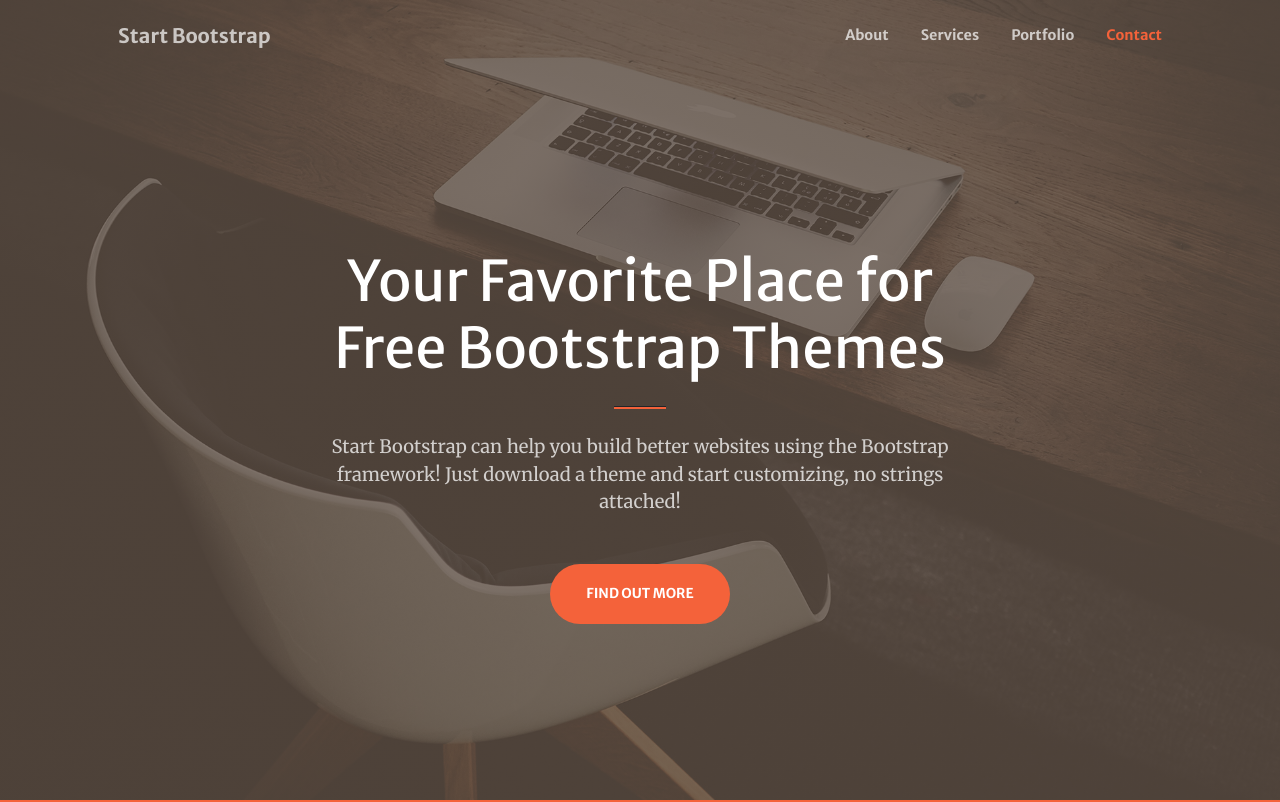
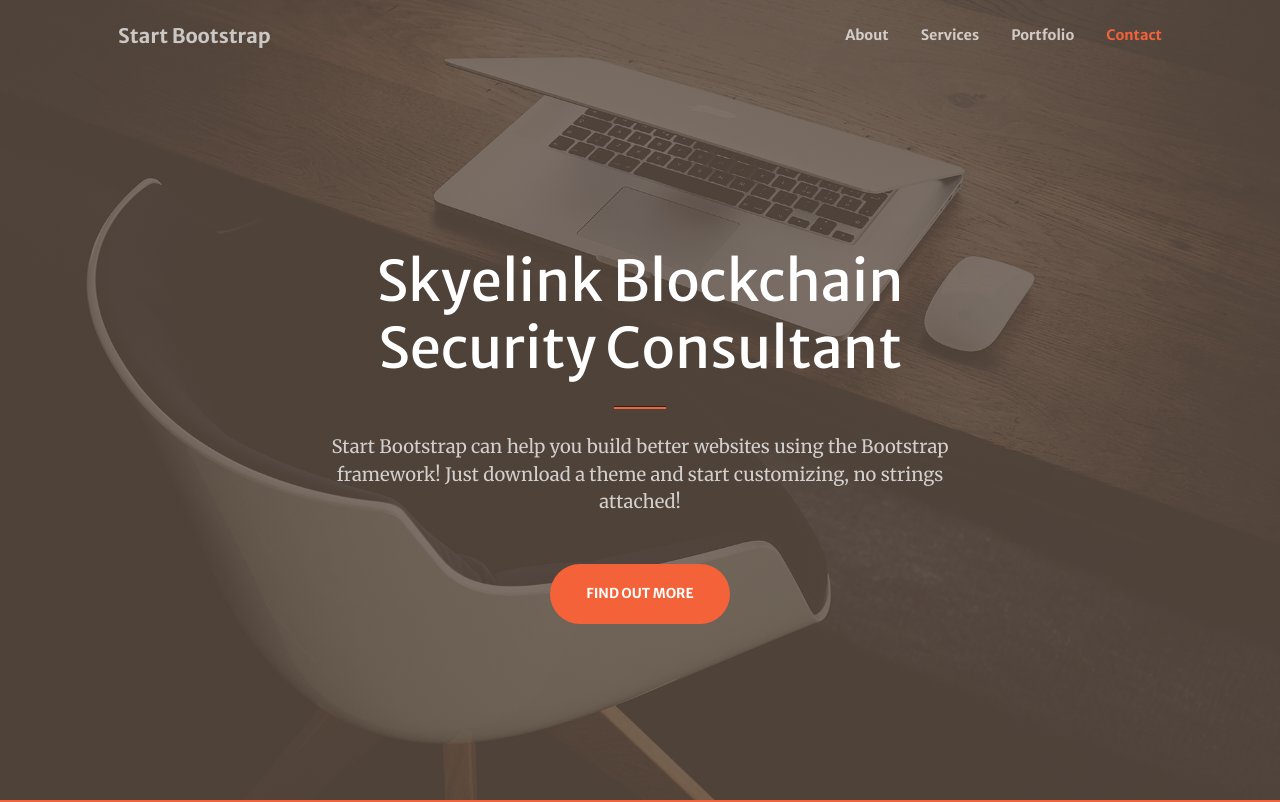
Before and after one commit to skylinklink17/hassan-git-folder, a plain HTML site: page index.html in a window 1280 px wide. Shown: the top 802 px of the page. Drawn offline with nearby package versions, Linux system fonts and the light colour scheme; some packages are replaced by stand-ins of ours; a script that the page names is missing.

Commit message:
miniproject

```diff
--- a/index.html
+++ b/index.html
@@ -39,7 +39,7 @@
             <div class="container px-4 px-lg-5 h-100">
                 <div class="row gx-4 gx-lg-5 h-100 align-items-center justify-content-center text-center">
                     <div class="col-lg-8 align-self-end">
-                        <h1 class="text-white font-weight-bold">Your Favorite Place for Free Bootstrap Themes</h1>
+                        <h1 class="text-white font-weight-bold">Skyelink Blockchain Security Consultant</h1>
                         <hr class="divider" />
                     </div>
                     <div class="col-lg-8 align-self-baseline">
```
